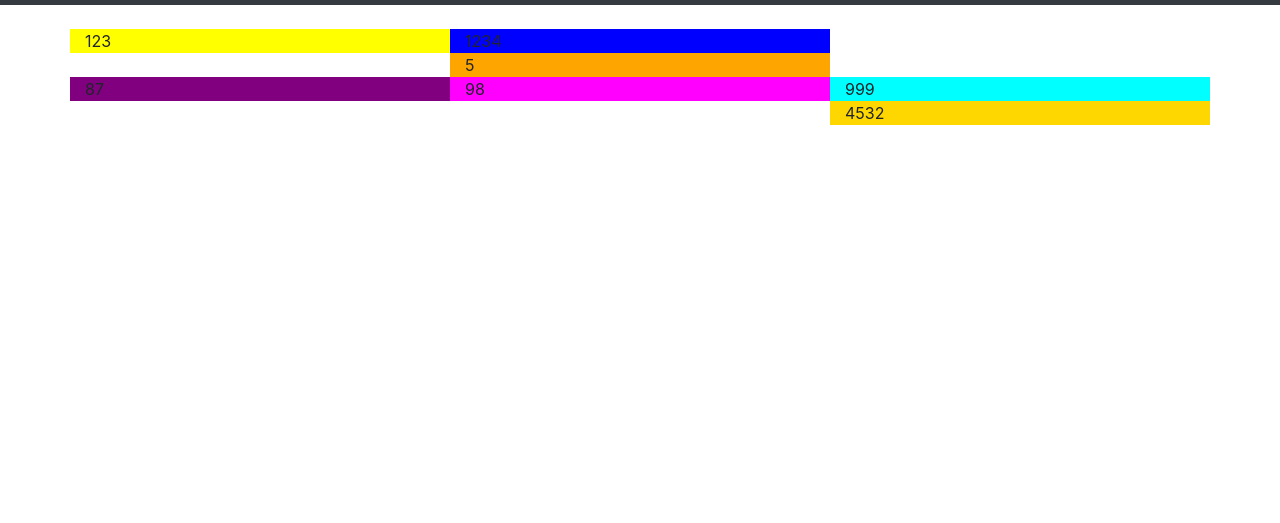
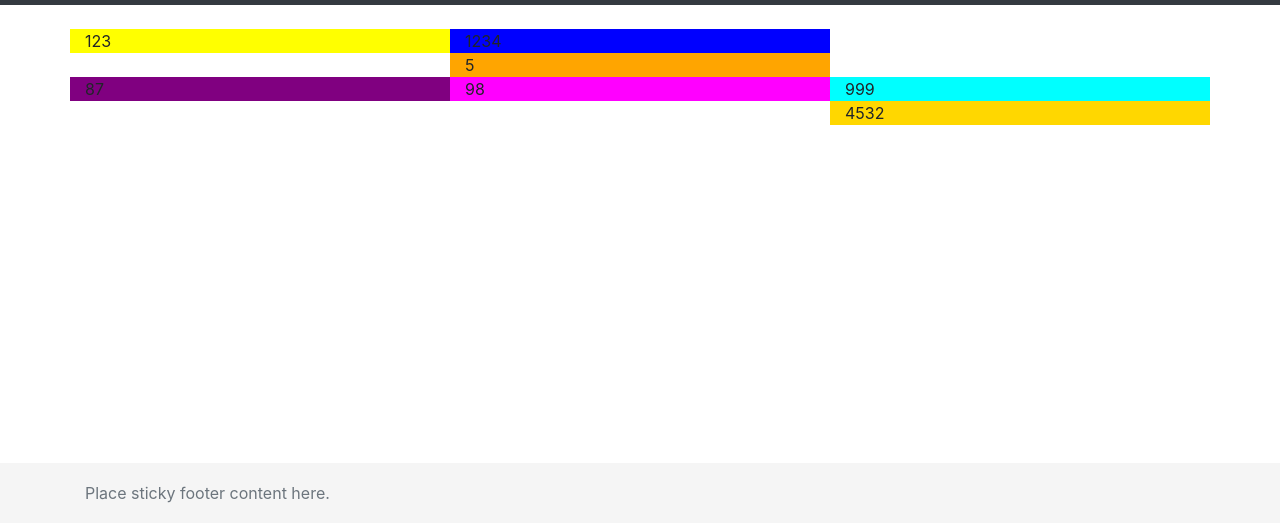
Before and after one commit to jwalsh370/news-app, a plain HTML site: page index.html in a window 1280 px wide. Shown: the part 277-800 px from the top of the page. Drawn offline with nearby package versions, Linux system fonts and the light colour scheme.

Commit message:
add new sticky footer to index.

```diff
--- a/css/main-styles.css
+++ b/css/main-styles.css
@@ -0,0 +1,17 @@
+/* Sticky footer styles
+-------------------------------------------------- */
+html {
+  position: relative;
+  min-height: 100%;
+}
+body {
+  margin-bottom: 60px; /* Margin bottom by footer height */
+}
+.footer {
+  position: absolute;
+  bottom: 0;
+  width: 100%;
+  height: 60px; /* Set the fixed height of the footer here */
+  line-height: 60px; /* Vertically center the text there */
+  background-color: #f5f5f5;
+}
--- a/index.html
+++ b/index.html
@@ -2,7 +2,7 @@
 <html lang="en" dir="ltr">
   <head>
     <meta charset="utf-8">
-    <link rel="stylesheet" href="/css/main-styles.css">
+    <link rel="stylesheet" href="css/main-styles.css">
     <link rel="stylesheet" href="https://maxcdn.bootstrapcdn.com/bootstrap/4.0.0/css/bootstrap.min.css" integrity="sha384-Gn5384xqQ1aoWXA+058RXPxPg6fy4IWvTNh0E263XmFcJlSAwiGgFAW/dAiS6JXm" crossorigin="anonymous">
     <script src="https://code.jquery.com/jquery-3.2.1.slim.min.js" integrity="sha384-KJ3o2DKtIkvYIK3UENzmM7KCkRr/rE9/Qpg6aAZGJwFDMVNA/GpGFF93hXpG5KkN" crossorigin="anonymous"></script>
     <script src="https://cdnjs.cloudflare.com/ajax/libs/popper.js/1.12.9/umd/popper.min.js" integrity="sha384-ApNbgh9B+Y1QKtv3Rn7W3mgPxhU9K/ScQsAP7hUibX39j7fakFPskvXusvfa0b4Q" crossorigin="anonymous"></script>
@@ -88,5 +88,12 @@
         </div>
       </div>
     </div>
+
+      <footer class="footer">
+        <div class="container">
+          <span class="text-muted">Place sticky footer content here.</span>
+        </div>
+      </footer>
+
   </body>
 </html>
```
